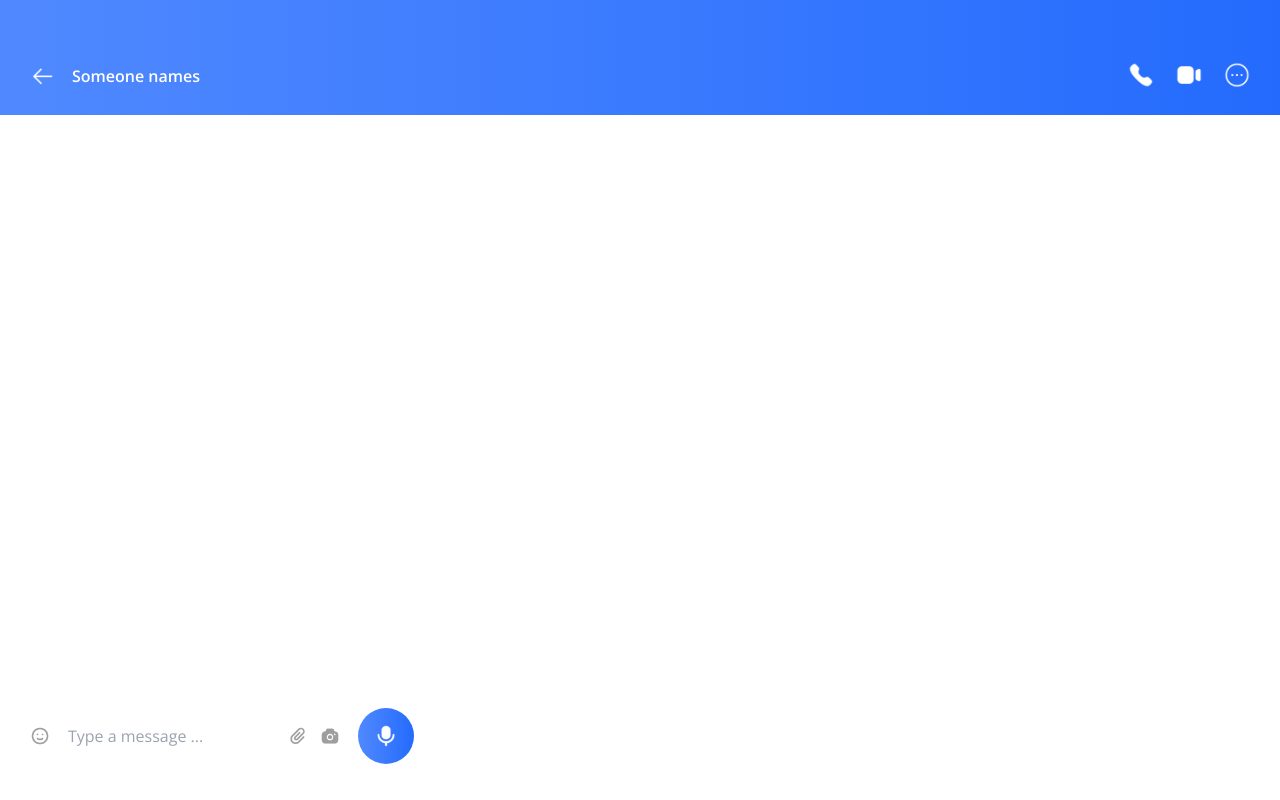
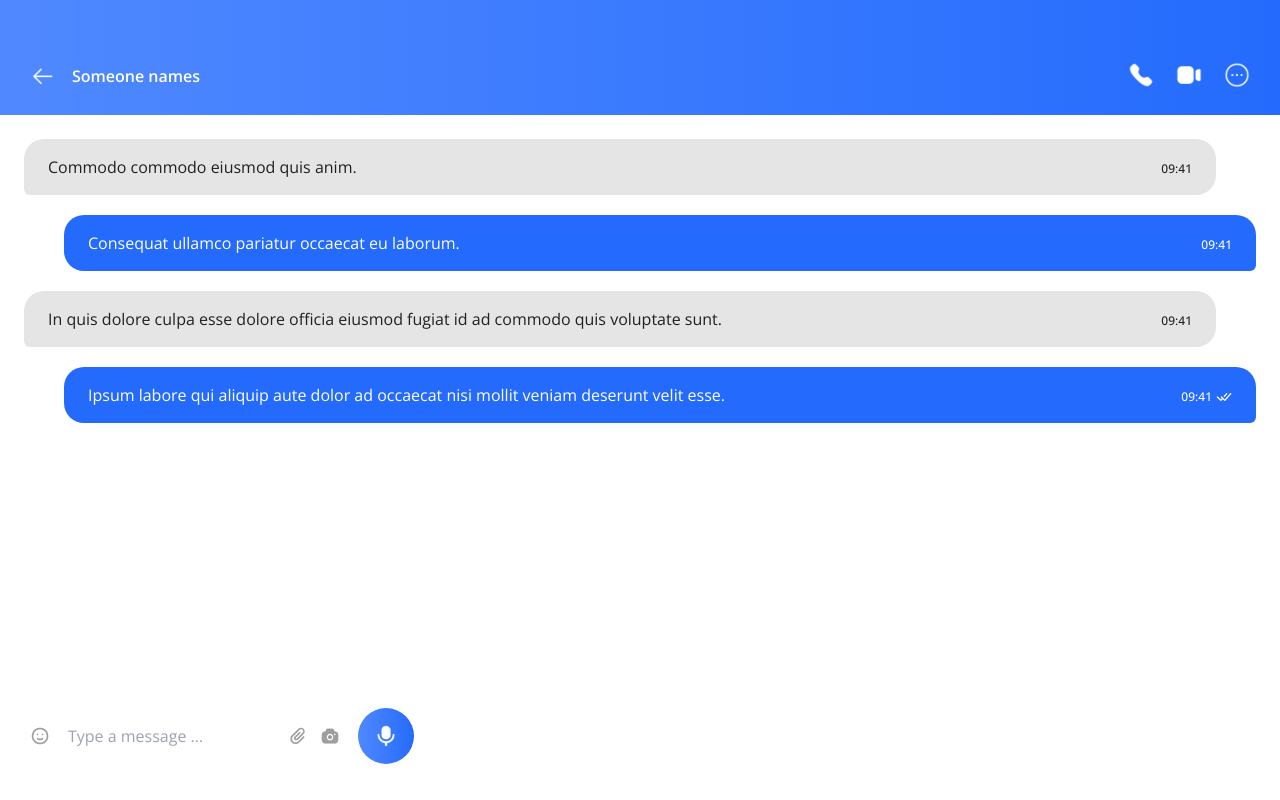
Before and after one commit to nothing628/wireme, a Vue app: page /chat/1 in a window 1280 px wide. Built offline with nearby package versions, Linux system fonts and the light colour scheme.

Commit message:
add chat item

```diff
--- /dev/null
+++ b/src/components/MessageItem.vue
@@ -0,0 +1,21 @@
+<script setup lang="ts">
+defineProps<{
+    asSender?: boolean
+    isReaded?: boolean
+    message: string
+}>()
+</script>
+
+<template>
+    <div class="mb-5">
+        <div class="py-4 px-6 rounded-[20px] relative" :class="asSender ? 'bg-[#246BFD] text-white ml-10 rounded-br-md' : 'bg-[#E5E5E5] text-[#212121] mr-10 rounded-bl-md'">
+            <p>{{message}}</p>
+            <div class="inline absolute bottom-4 right-6">
+                <span class="font-medium text-xs">09:41</span>
+                <span class="inline ml-1" v-if="isReaded && asSender">
+                    <img class="inline-block w-4 h-4" src="../assets/IconCheck.png" />
+                </span>
+            </div>
+        </div>
+    </div>
+</template>
--- a/src/pages/MessagePage.vue
+++ b/src/pages/MessagePage.vue
@@ -2,6 +2,7 @@
 import GradientBackground from '../components/GradientBackground.vue';
 import MessageToolbar from '../components/MessageToolbar.vue';
 import MessageTypeInput from '../components/MessageTypeInput.vue';
+import MessageItem from '../components/MessageItem.vue';
 </script>
 
 <template>
@@ -9,6 +10,12 @@ import MessageTypeInput from '../components/MessageTypeInput.vue';
         <MessageToolbar />
     </GradientBackground>
     <div class="relative min-h-[calc(100vh-115px)]">
+        <div class="p-6">
+            <MessageItem message="Commodo commodo eiusmod quis anim." />
+            <MessageItem message="Consequat ullamco pariatur occaecat eu laborum." as-sender />
+            <MessageItem message="In quis dolore culpa esse dolore officia eiusmod fugiat id ad commodo quis voluptate sunt." is-readed/>
+            <MessageItem message="Ipsum labore qui aliquip aute dolor ad occaecat nisi mollit veniam deserunt velit esse." is-readed as-sender />
+        </div>
         <MessageTypeInput />
     </div>
 </template>
```
Also changed, not shown: src/assets/IconCheck.png (added).
